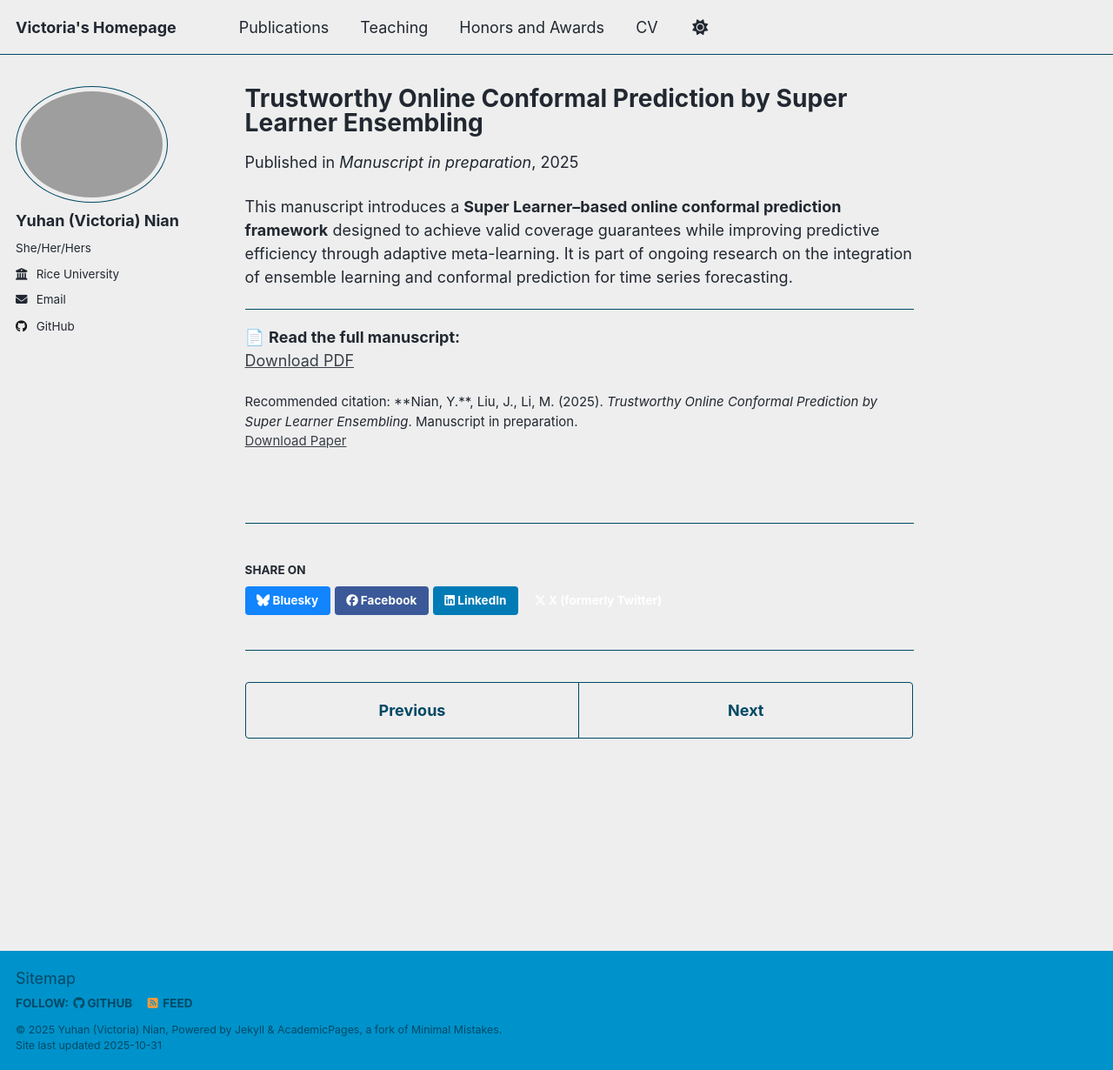
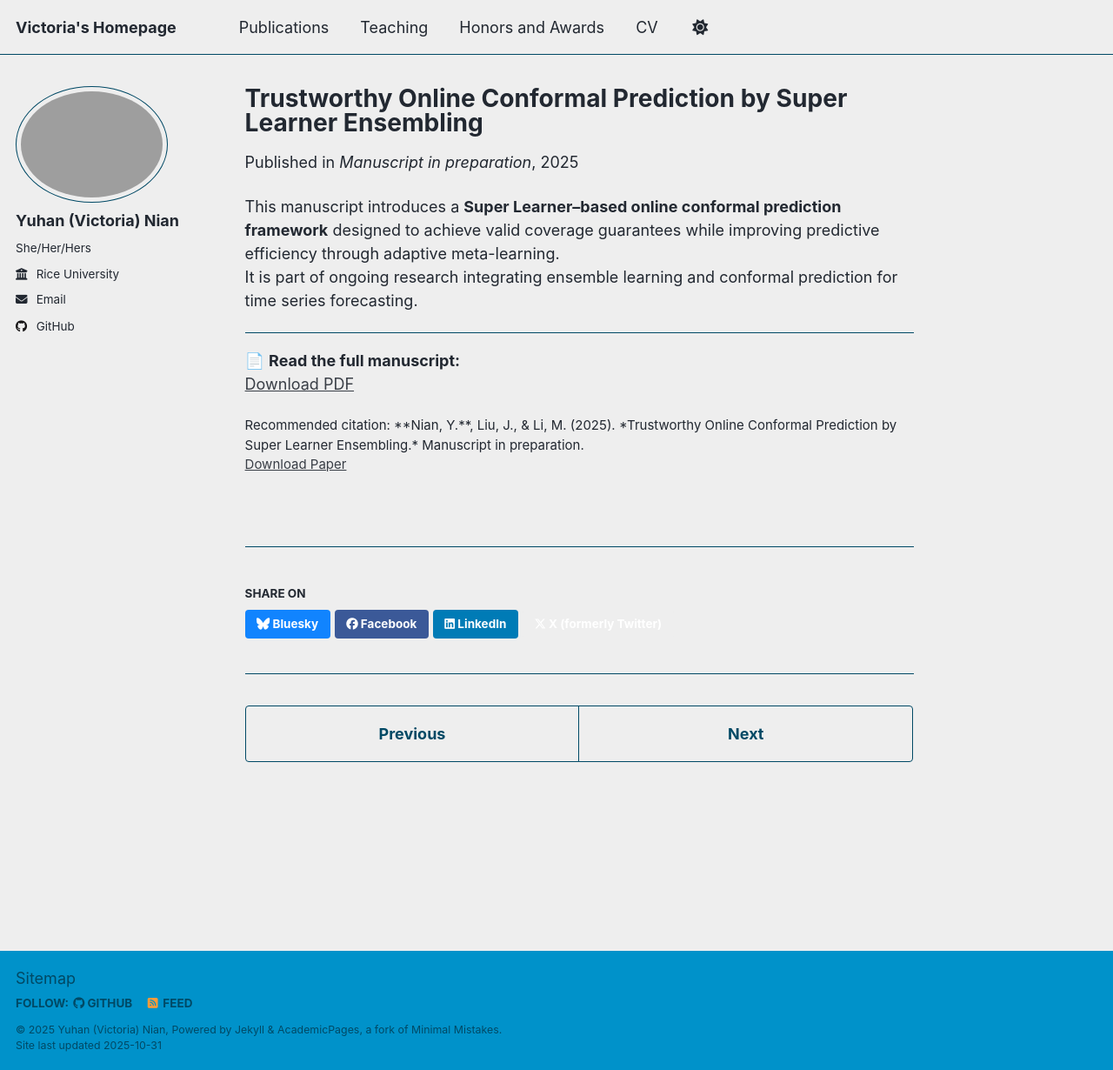
Before and after one commit to victorianian610/victorianian610.github.io, a Jekyll site: the page built from _publications/Preprint/online_cp_sl.md, in a window 1280 px wide and 1230 px high. Shown: the whole window at 87% size. Built offline with Jekyll 4.4.1, drawn with Linux system fonts in a browser that asks for light colours; a script that is not in the unit is left out.

Commit message:
Revise manuscript category and citation format
Updated manuscript details for submission status and permalink.

```diff
--- a/_publications/Preprint/online_cp_sl.md
+++ b/_publications/Preprint/online_cp_sl.md
@@ -1,16 +1,18 @@
 ---
 title: "Trustworthy Online Conformal Prediction by Super Learner Ensembling"
 collection: publications
-category: manuscripts
-permalink: /publication/2025-superlearner-conformal
+category: "to-be-submitted"
+permalink: /publication/to-be-submitted/superlearner-conformal
 excerpt: "This manuscript develops a Super Learner–based online conformal prediction framework that maintains valid coverage while improving efficiency through adaptive meta-learning."
 date: 2025-10-01
 venue: "Manuscript in preparation"
+status: "To Be Submitted"
 paperurl: "/files/Trustworthy_Online_Conformal_Prediction_by_Super_Learner_Ensembling.pdf"
-citation: "**Nian, Y.**, Liu, J., Li, M. (2025). <i>Trustworthy Online Conformal Prediction by Super Learner Ensembling</i>. Manuscript in preparation."
+citation: "**Nian, Y.**, Liu, J., & Li, M. (2025). *Trustworthy Online Conformal Prediction by Super Learner Ensembling.* Manuscript in preparation."
 ---
 
-This manuscript introduces a **Super Learner–based online conformal prediction framework** designed to achieve valid coverage guarantees while improving predictive efficiency through adaptive meta-learning.  It is part of ongoing research on the integration of ensemble learning and conformal prediction for time series forecasting.
+This manuscript introduces a **Super Learner–based online conformal prediction framework** designed to achieve valid coverage guarantees while improving predictive efficiency through adaptive meta-learning.
+It is part of ongoing research integrating ensemble learning and conformal prediction for time series forecasting.
 
 ---
 
```
